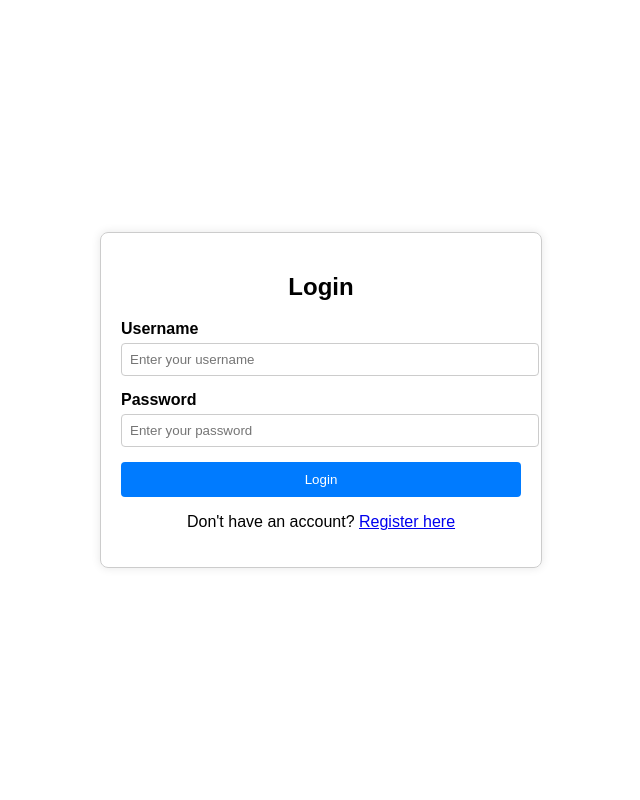
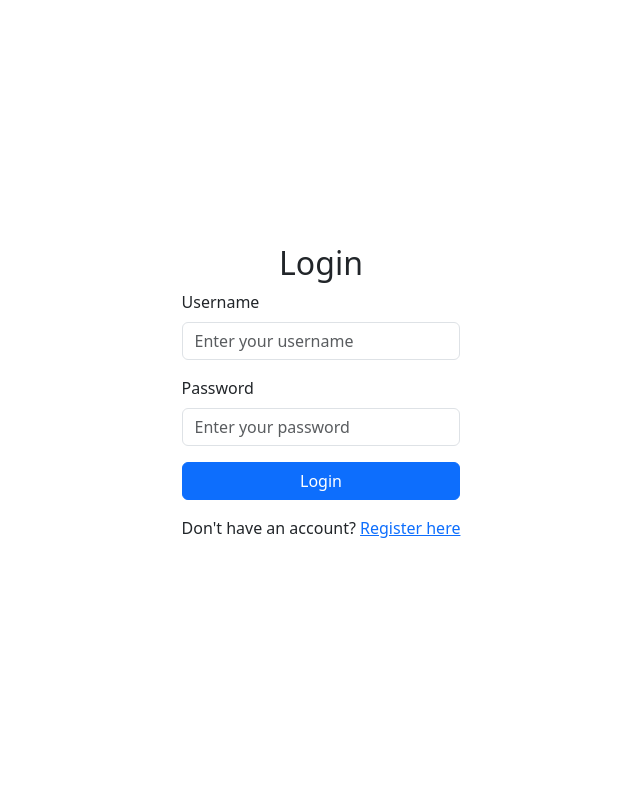
Before and after one commit to dantonic81/portfolio, a Flask app: page /login in a window 1280 px wide. Shown: the whole page, without its empty margins (319-959 px from the left). Run offline with Flask 3, Linux system fonts and the light colour scheme; data comes from the database, SQL or seed files in the repository; data that the repository does not hold is empty.

Commit message:
styling for new templates

```diff
--- a/templates/login.html
+++ b/templates/login.html
@@ -1,84 +1,25 @@
 <!DOCTYPE html>
 <html lang="en">
+
 <head>
     <meta charset="UTF-8">
     <meta name="viewport" content="width=device-width, initial-scale=1.0">
     <title>Login</title>
-    <!-- Optional: Add some basic styling -->
-    <style>
-        body {
-            font-family: Arial, sans-serif;
-            display: flex;
-            justify-content: center;
-            align-items: center;
-            height: 100vh;
-            margin: 0;
-        }
-        .login-container {
-            width: 100%;
-            max-width: 400px;
-            padding: 20px;
-            border: 1px solid #ccc;
-            border-radius: 8px;
-            box-shadow: 0 0 10px rgba(0, 0, 0, 0.1);
-        }
-        h2 {
-            text-align: center;
-        }
-        .form-group {
-            margin-bottom: 15px;
-        }
-        .form-group label {
-            display: block;
-            font-weight: bold;
-        }
-        .form-group input {
-            width: 100%;
-            padding: 8px;
-            margin-top: 5px;
-            border: 1px solid #ccc;
-            border-radius: 4px;
-        }
-        .form-group input:focus {
-            border-color: #0056b3;
-        }
-        .btn {
-            width: 100%;
-            padding: 10px;
-            background-color: #007bff;
-            color: white;
-            border: none;
-            border-radius: 4px;
-            cursor: pointer;
-        }
-        .btn:hover {
-            background-color: #0056b3;
-        }
-        .error {
-            color: red;
-            font-size: 14px;
-            margin-bottom: 10px;
-        }
-        .success {
-            color: green;
-            font-size: 14px;
-            margin-bottom: 10px;
-        }
-        .register-link {
-            text-align: center;
-            margin-top: 15px;
-        }
-    </style>
+    <!-- Bootstrap CSS -->
+    <link href="https://cdn.jsdelivr.net/npm/bootstrap@5.3.0-alpha1/dist/css/bootstrap.min.css" rel="stylesheet" />
+    <!-- Custom Styles -->
+    <link rel="stylesheet" href="/static/css/styles.css">
 </head>
-<body>
+
+<body class="d-flex justify-content-center align-items-center min-vh-100">
 
     <div class="login-container">
-        <h2>Login</h2>
+        <h2 class="text-center">Login</h2>
 
         <!-- Display flash messages if there are any -->
         {% with messages = get_flashed_messages() %}
         {% if messages %}
-                <div class="error">
+        <div class="alert alert-danger">
             {% for message in messages %}
             <p>{{ message }}</p>
             {% endfor %}
@@ -88,23 +29,27 @@
 
         <!-- Login Form -->
         <form method="POST" action="{{ url_for('api.login') }}">
-            <div class="form-group">
-                <label for="username">Username</label>
-                <input type="text" id="username" name="username" required placeholder="Enter your username" value="{{ request.form.username }}">
+            <div class="mb-3">
+                <label for="username" class="form-label">Username</label>
+                <input type="text" id="username" name="username" class="form-control" required placeholder="Enter your username" value="{{ request.form.username }}">
             </div>
 
-            <div class="form-group">
-                <label for="password">Password</label>
-                <input type="password" id="password" name="password" required placeholder="Enter your password">
+            <div class="mb-3">
+                <label for="password" class="form-label">Password</label>
+                <input type="password" id="password" name="password" class="form-control" required placeholder="Enter your password">
             </div>
 
-            <button type="submit" class="btn">Login</button>
+            <button type="submit" class="btn btn-primary w-100">Login</button>
         </form>
 
-        <div class="register-link">
+        <div class="text-center mt-3">
             <p>Don't have an account? <a href="{{ url_for('api.register') }}">Register here</a></p>
         </div>
     </div>
 
+    <!-- Bootstrap JS (Optional) -->
+    <script src="https://cdn.jsdelivr.net/npm/bootstrap@5.3.0-alpha1/dist/js/bootstrap.bundle.min.js"></script>
+
 </body>
+
 </html>
```
Also changed, not shown: static/index.css (+103 -0 lines), templates/register.html (+35 -22 lines). Lines whose indentation alone changed are shown as unchanged.
